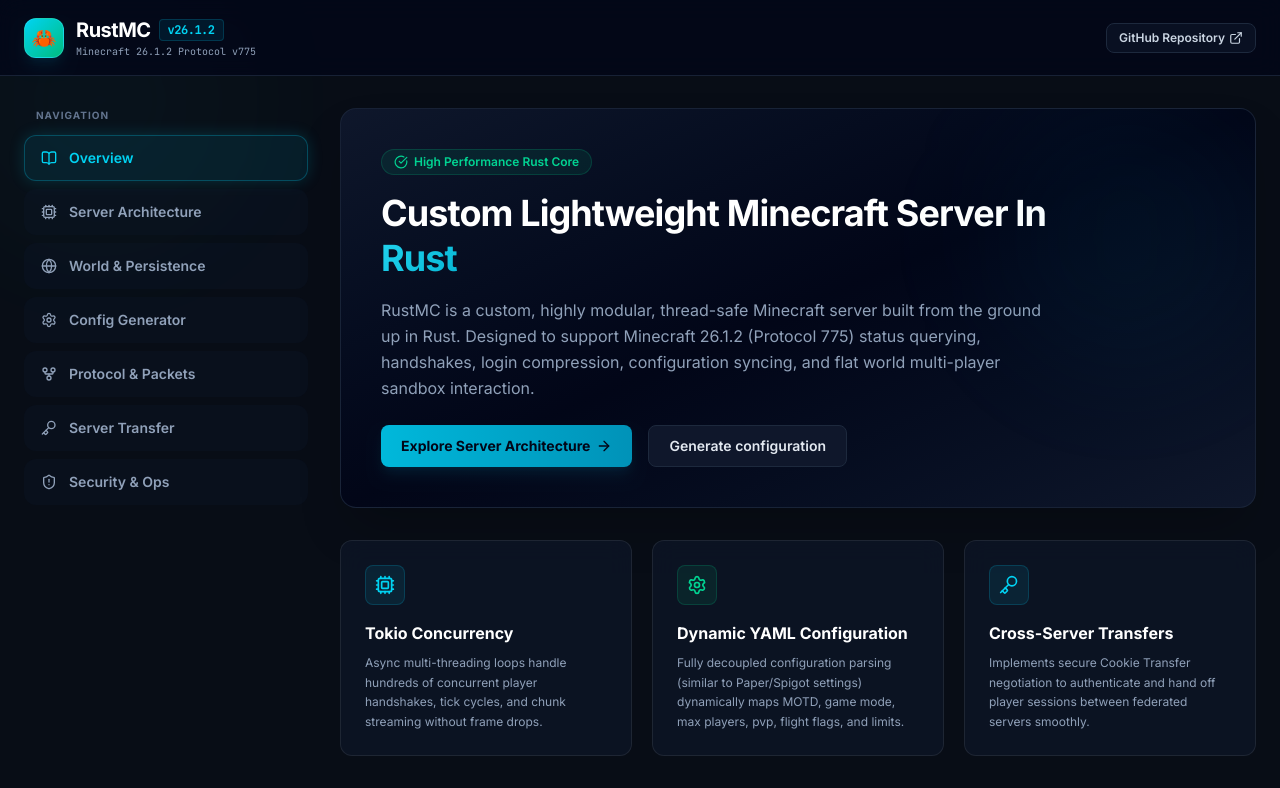
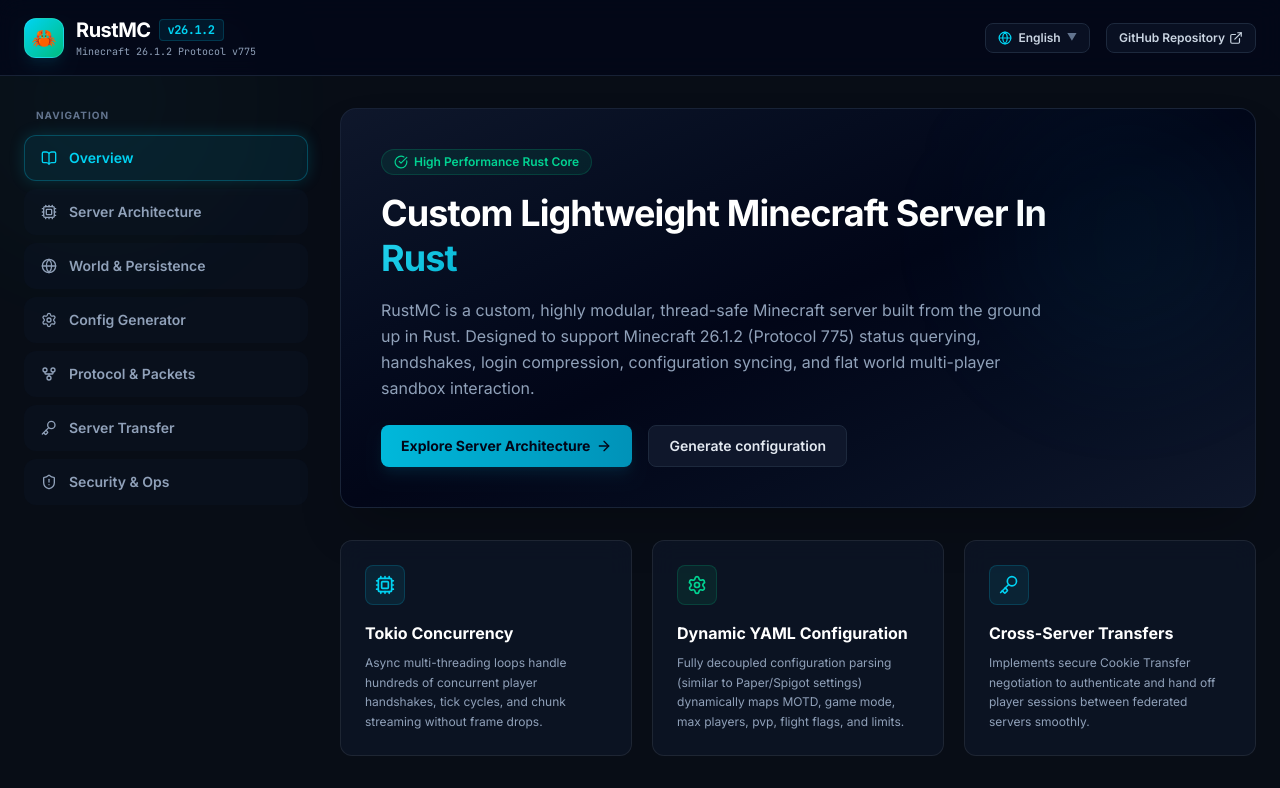
Before and after one commit to rorychatt/rustmc-server, a React (Vite) app in the folder web/: page / in a window 1280 px wide. Shown: the top 788 px of the page. Built offline with nearby package versions, Linux system fonts and the light colour scheme.

Commit message:
feat(web): add responsive language switcher dropdown to header

```diff
--- a/web/src/App.tsx
+++ b/web/src/App.tsx
@@ -23,9 +23,12 @@
 type TabId = 'overview' | 'architecture' | 'world' | 'config' | 'protocol' | 'transfer' | 'security';
 
 export default function App() {
-  const { t } = useTranslation();
+  const { t, i18n } = useTranslation();
   const [activeTab, setActiveTab] = useState<TabId>('overview');
   const [mobileMenuOpen, setMobileMenuOpen] = useState(false);
+  const [langMenuOpen, setLangMenuOpen] = useState(false);
+
+  const currentLanguage = i18n.language || 'en';
 
   const tabs = [
     { id: 'overview', name: t('nav.overview'), icon: BookOpen },
@@ -63,8 +66,45 @@
           </div>
         </div>
 
-        {/* Desktop Links */}
-        <div className="hidden md:flex items-center gap-5">
+        {/* Language selector & Desktop Links */}
+        <div className="hidden md:flex items-center gap-4">
+          <div className="relative">
+            <button
+              onClick={() => setLangMenuOpen(!langMenuOpen)}
+              className="text-xs font-semibold text-slate-300 hover:text-white flex items-center gap-1.5 bg-slate-900/60 border border-slate-800 px-3 py-1.5 rounded-lg hover:bg-slate-800/60 transition-all focus:outline-none"
+            >
+              <Globe className="w-3.5 h-3.5 text-cyan-400 animate-pulse" />
+              <span>{currentLanguage.startsWith('es') ? 'Español' : 'English'}</span>
+              <span className="text-[10px] text-slate-500">▼</span>
+            </button>
+            {langMenuOpen && (
+              <div className="absolute right-0 mt-2 w-32 rounded-lg bg-slate-950 border border-slate-800 shadow-xl overflow-hidden z-50 animate-fadeIn">
+                <button
+                  onClick={() => {
+                    i18n.changeLanguage('en');
+                    setLangMenuOpen(false);
+                  }}
+                  className={`w-full text-left px-3 py-2 text-xs hover:bg-slate-900 transition-colors ${
+                    currentLanguage.startsWith('en') ? 'text-cyan-400 font-bold bg-slate-900/50' : 'text-slate-300'
+                  }`}
+                >
+                  English
+                </button>
+                <button
+                  onClick={() => {
+                    i18n.changeLanguage('es');
+                    setLangMenuOpen(false);
+                  }}
+                  className={`w-full text-left px-3 py-2 text-xs hover:bg-slate-900 transition-colors ${
+                    currentLanguage.startsWith('es') ? 'text-cyan-400 font-bold bg-slate-900/50' : 'text-slate-300'
+                  }`}
+                >
+                  Español
+                </button>
+              </div>
+            )}
+          </div>
+
           <a
             href="https://github.com/rorychatt/rustmc-server"
             target="_blank"
@@ -88,7 +128,31 @@
       {/* Mobile Drawer menu */}
       {mobileMenuOpen && (
         <div className="md:hidden fixed inset-0 z-30 bg-slate-950/95 backdrop-blur-lg pt-24 px-6 space-y-4">
-          <div className="text-xs uppercase tracking-wider text-slate-500 font-bold mb-2">{t('nav.sections')}</div>
+          <div className="flex items-center justify-between border-b border-slate-800 pb-4 mb-2">
+            <span className="text-xs uppercase tracking-wider text-slate-500 font-bold">{t('nav.sections')}</span>
+            <div className="flex gap-2">
+              <button
+                onClick={() => i18n.changeLanguage('en')}
+                className={`px-2 py-1 rounded text-xs border ${
+                  currentLanguage.startsWith('en')
+                    ? 'bg-cyan-500/10 text-cyan-400 border-cyan-500/30 font-bold'
+                    : 'bg-slate-900/40 text-slate-400 border-slate-800/60'
+                }`}
+              >
+                EN
+              </button>
+              <button
+                onClick={() => i18n.changeLanguage('es')}
+                className={`px-2 py-1 rounded text-xs border ${
+                  currentLanguage.startsWith('es')
+                    ? 'bg-cyan-500/10 text-cyan-400 border-cyan-500/30 font-bold'
+                    : 'bg-slate-900/40 text-slate-400 border-slate-800/60'
+                }`}
+              >
+                ES
+              </button>
+            </div>
+          </div>
           {tabs.map(tab => {
             const Icon = tab.icon;
             const isActive = activeTab === tab.id;
```
